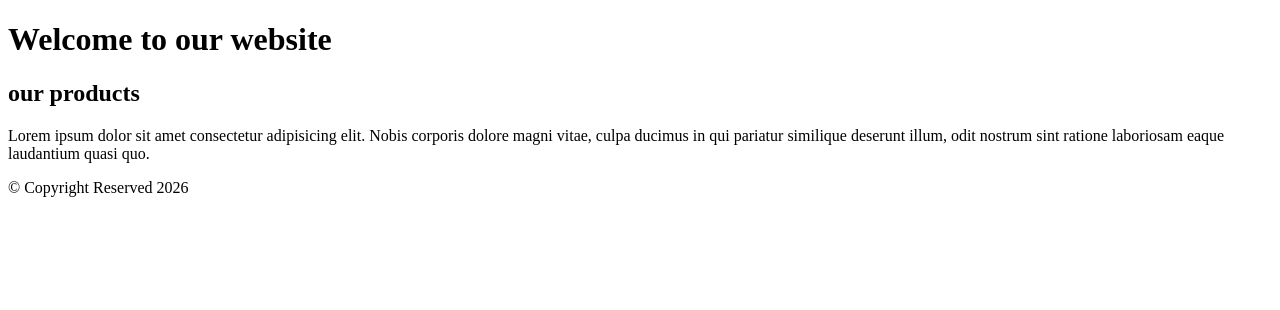
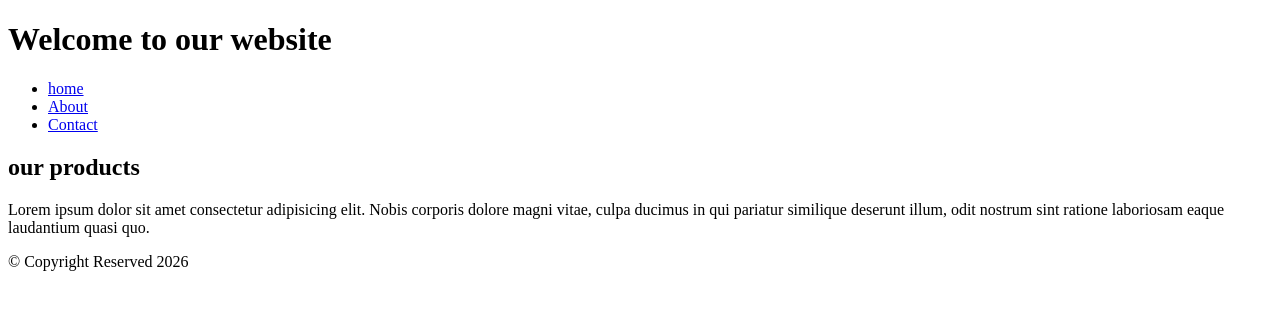
Before and after one commit to zakup7974112-hash/ONLINESTORE, a plain HTML site: page index.html in a window 1280 px wide. Drawn offline with Linux system fonts and the light colour scheme.

Commit message:
i added navbar

```diff
--- a/index.html
+++ b/index.html
@@ -10,6 +10,14 @@
     <header>
         <h1>Welcome to our website</h1>
     </header>
+
+    <nav>
+        <ul>
+            <li><a href="#">home</a></li>
+            <li><a href="#">About</a></li>
+            <li><a href="#">Contact</a></li>
+        </ul>
+    </nav>
 
     <main>
         <div class="container">
```
